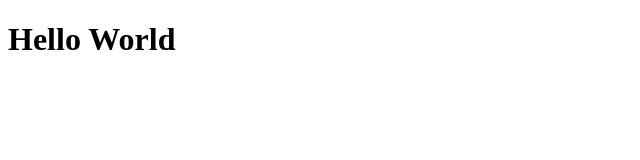
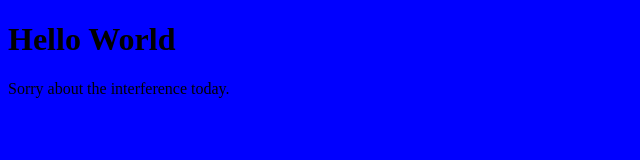
Before and after one commit to Isaac-Stomboly/gittingPractice, a plain HTML site: page index.html in a window 1280 px wide. Shown: the whole page, without its empty margins (0-640 px from the left). Drawn offline with Linux system fonts and the light colour scheme.

Commit message:
Added a paragraph and a stylesheet

```diff
--- a/index.html
+++ b/index.html
@@ -4,9 +4,11 @@
     <meta charset="UTF-8">
     <meta name="viewport" content="width=device-width, initial-scale=1.0">
     <meta http-equiv="X-UA-Compatible" content="ie=edge">
+    <link rel="stylesheet" href="styles.css">
     <title>Document</title>
 </head>
 <body>
     <h1>Hello World</h1>
+    <p>Sorry about the interference today.</p>
 </body>
 </html>
--- /dev/null
+++ b/styles.css
@@ -0,0 +1,3 @@
+body {
+    background-color: blue;
+}
```
